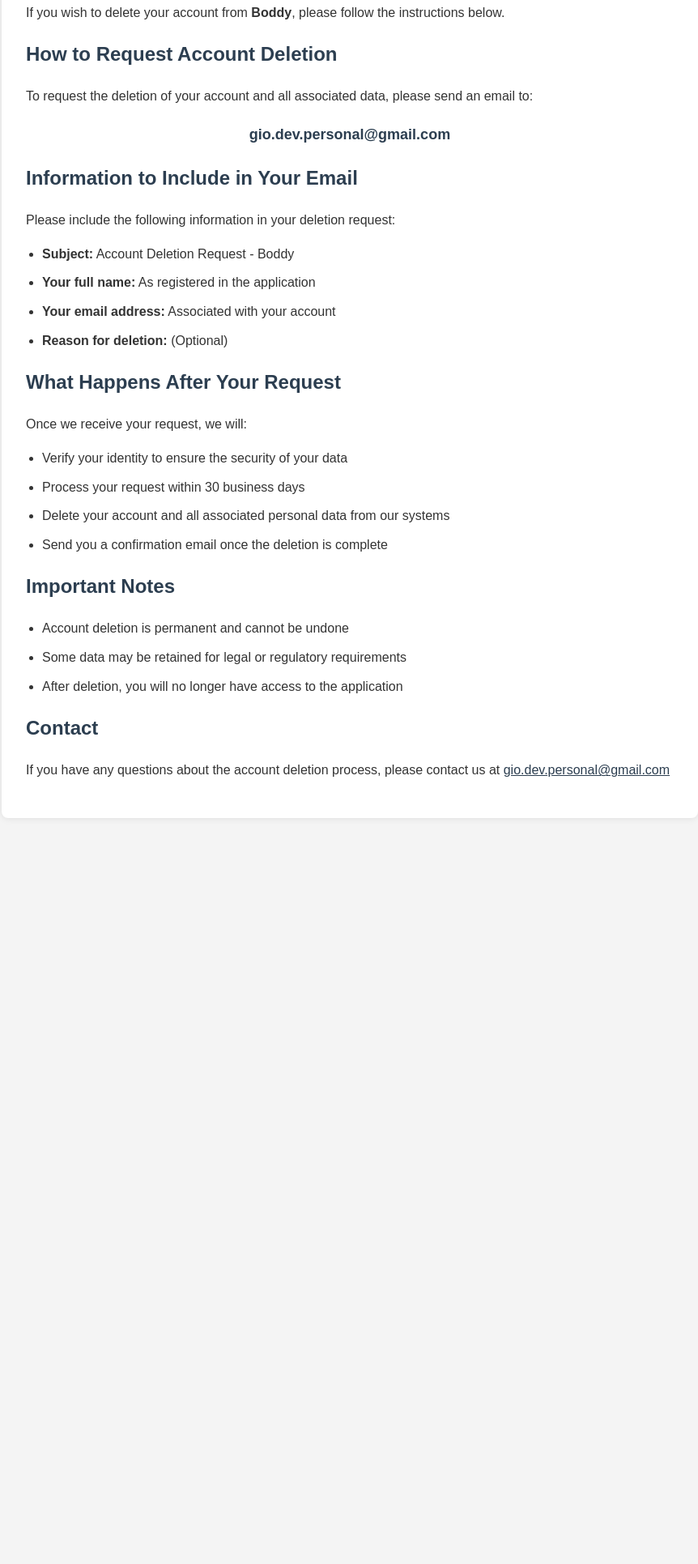
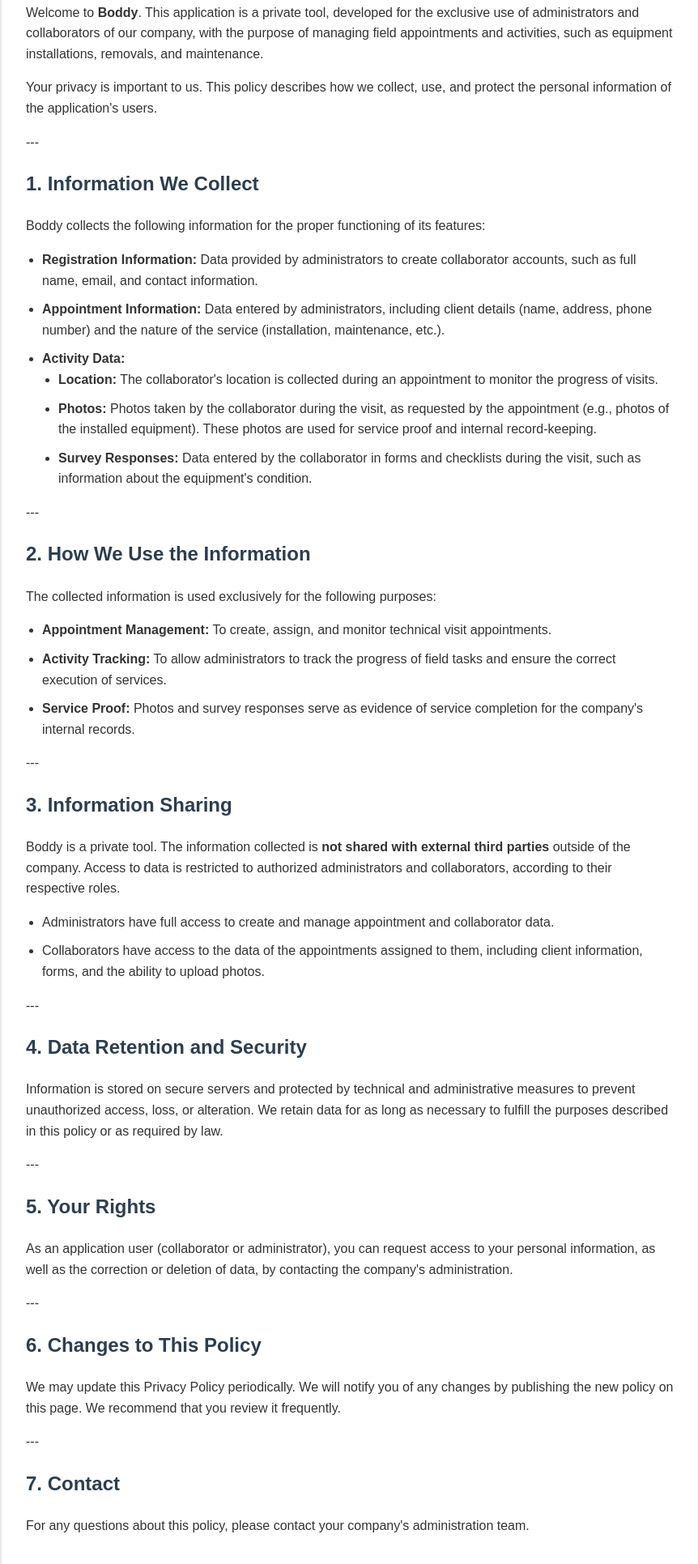
Before and after one commit to GiovaneLopes/boddy-docs, a plain HTML site: page index.html in a window 1280 px wide. Shown: the part 195-2126 px from the top of the page at 81% size, without its empty margins (208-1070 px from the left). Before the commit the page ends 1225 px from the top, so only its background shows below. Drawn offline with Linux system fonts and the light colour scheme.

Commit message:
fix pages

```diff
--- a/index.html
+++ b/index.html
@@ -3,7 +3,7 @@
 <head>
     <meta charset="UTF-8">
     <meta name="viewport" content="width=device-width, initial-scale=1.0">
-    <title>Account Delete - Boddy</title>
+    <title>Privacy Policy - Boddy</title>
     <style>
         body {
             font-family: Arial, sans-serif;
@@ -40,50 +40,66 @@
 <body>
 
 <div class="container">
-    <h1>Account Deletion Request</h1>
+    <h1>Privacy Policy for Boddy Application</h1>
     <p>Last updated: 15/09/2025</p>
 
-    <p>If you wish to delete your account from <strong>Boddy</strong>, please follow the instructions below.</p>
+    <p>Welcome to <strong>Boddy</strong>. This application is a private tool, developed for the exclusive use of administrators and collaborators of our company, with the purpose of managing field appointments and activities, such as equipment installations, removals, and maintenance.</p>
+    <p>Your privacy is important to us. This policy describes how we collect, use, and protect the personal information of the application's users.</p>
 
-    <h2>How to Request Account Deletion</h2>
-    <p>To request the deletion of your account and all associated data, please send an email to:</p>
+    ---
 
-    <p style="text-align: center; margin: 20px 0;">
-        <strong style="font-size: 18px;">
-            <a href="mailto:gio.dev.personal@gmail.com?subject=Account%20Deletion%20Request%20-%20Boddy"
-               style="color: #2c3e50; text-decoration: none;">
-                gio.dev.personal@gmail.com
-            </a>
-        </strong>
-    </p>
-
-    <h2>Information to Include in Your Email</h2>
-    <p>Please include the following information in your deletion request:</p>
+    <h2>1. Information We Collect</h2>
+    <p>Boddy collects the following information for the proper functioning of its features:</p>
     <ul>
-        <li><strong>Subject:</strong> Account Deletion Request - Boddy</li>
-        <li><strong>Your full name:</strong> As registered in the application</li>
-        <li><strong>Your email address:</strong> Associated with your account</li>
-        <li><strong>Reason for deletion:</strong> (Optional)</li>
+        <li><strong>Registration Information:</strong> Data provided by administrators to create collaborator accounts, such as full name, email, and contact information.</li>
+        <li><strong>Appointment Information:</strong> Data entered by administrators, including client details (name, address, phone number) and the nature of the service (installation, maintenance, etc.).</li>
+        <li><strong>Activity Data:</strong>
+            <ul>
+                <li><strong>Location:</strong> The collaborator's location is collected during an appointment to monitor the progress of visits.</li>
+                <li><strong>Photos:</strong> Photos taken by the collaborator during the visit, as requested by the appointment (e.g., photos of the installed equipment). These photos are used for service proof and internal record-keeping.</li>
+                <li><strong>Survey Responses:</strong> Data entered by the collaborator in forms and checklists during the visit, such as information about the equipment's condition.</li>
+            </ul>
+        </li>
     </ul>
 
-    <h2>What Happens After Your Request</h2>
-    <p>Once we receive your request, we will:</p>
+    ---
+
+    <h2>2. How We Use the Information</h2>
+    <p>The collected information is used exclusively for the following purposes:</p>
     <ul>
-        <li>Verify your identity to ensure the security of your data</li>
-        <li>Process your request within 30 business days</li>
-        <li>Delete your account and all associated personal data from our systems</li>
-        <li>Send you a confirmation email once the deletion is complete</li>
+        <li><strong>Appointment Management:</strong> To create, assign, and monitor technical visit appointments.</li>
+        <li><strong>Activity Tracking:</strong> To allow administrators to track the progress of field tasks and ensure the correct execution of services.</li>
+        <li><strong>Service Proof:</strong> Photos and survey responses serve as evidence of service completion for the company's internal records.</li>
     </ul>
 
-    <h2>Important Notes</h2>
+    ---
+
+    <h2>3. Information Sharing</h2>
+    <p>Boddy is a private tool. The information collected is <strong>not shared with external third parties</strong> outside of the company. Access to data is restricted to authorized administrators and collaborators, according to their respective roles.</p>
     <ul>
-        <li>Account deletion is permanent and cannot be undone</li>
-        <li>Some data may be retained for legal or regulatory requirements</li>
-        <li>After deletion, you will no longer have access to the application</li>
+        <li>Administrators have full access to create and manage appointment and collaborator data.</li>
+        <li>Collaborators have access to the data of the appointments assigned to them, including client information, forms, and the ability to upload photos.</li>
     </ul>
 
-    <h2>Contact</h2>
-    <p>If you have any questions about the account deletion process, please contact us at <a href="mailto:gio.dev.personal@gmail.com" style="color: #2c3e50;">gio.dev.personal@gmail.com</a></p>
+    ---
+
+    <h2>4. Data Retention and Security</h2>
+    <p>Information is stored on secure servers and protected by technical and administrative measures to prevent unauthorized access, loss, or alteration. We retain data for as long as necessary to fulfill the purposes described in this policy or as required by law.</p>
+
+    ---
+
+    <h2>5. Your Rights</h2>
+    <p>As an application user (collaborator or administrator), you can request access to your personal information, as well as the correction or deletion of data, by contacting the company's administration.</p>
+
+    ---
+
+    <h2>6. Changes to This Policy</h2>
+    <p>We may update this Privacy Policy periodically. We will notify you of any changes by publishing the new policy on this page. We recommend that you review it frequently.</p>
+
+    ---
+
+    <h2>7. Contact</h2>
+    <p>For any questions about this policy, please contact your company's administration team.</p>
 
 </div>
 
```
Also changed, not shown: docs/index.html (added, +91 -0 lines), 1 other file.
